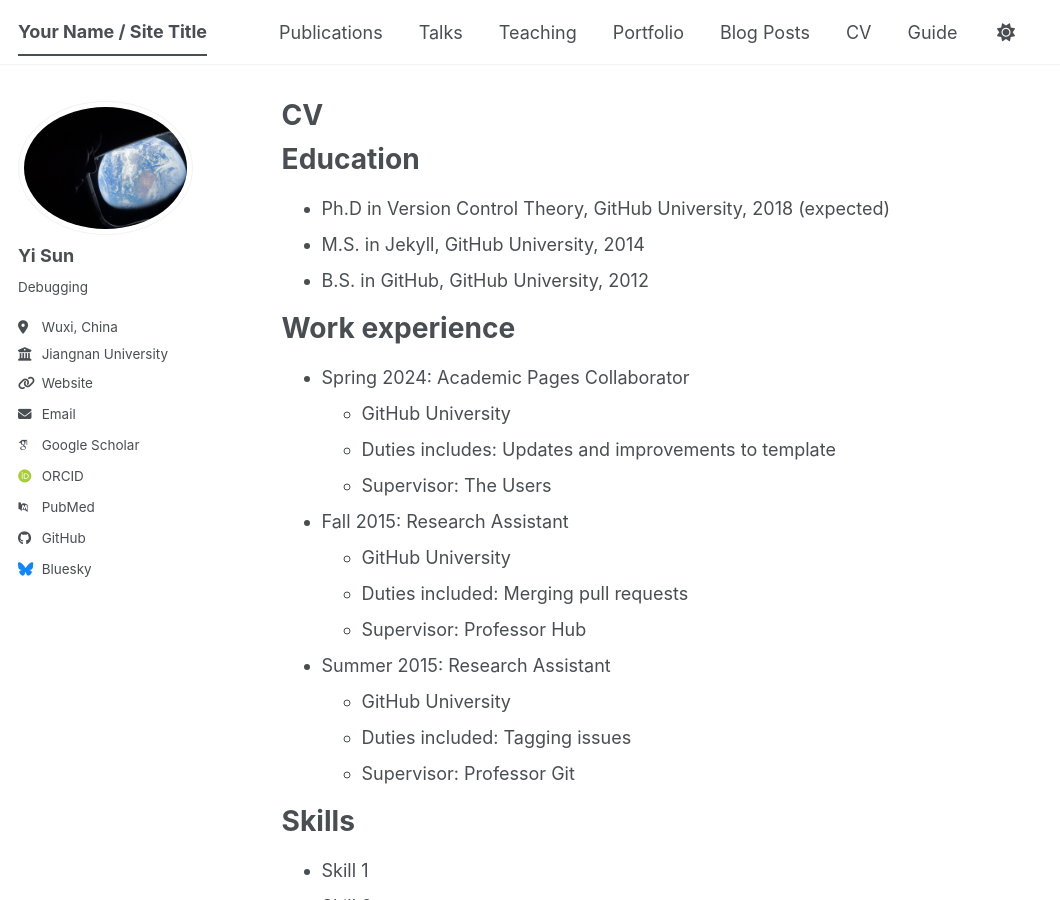
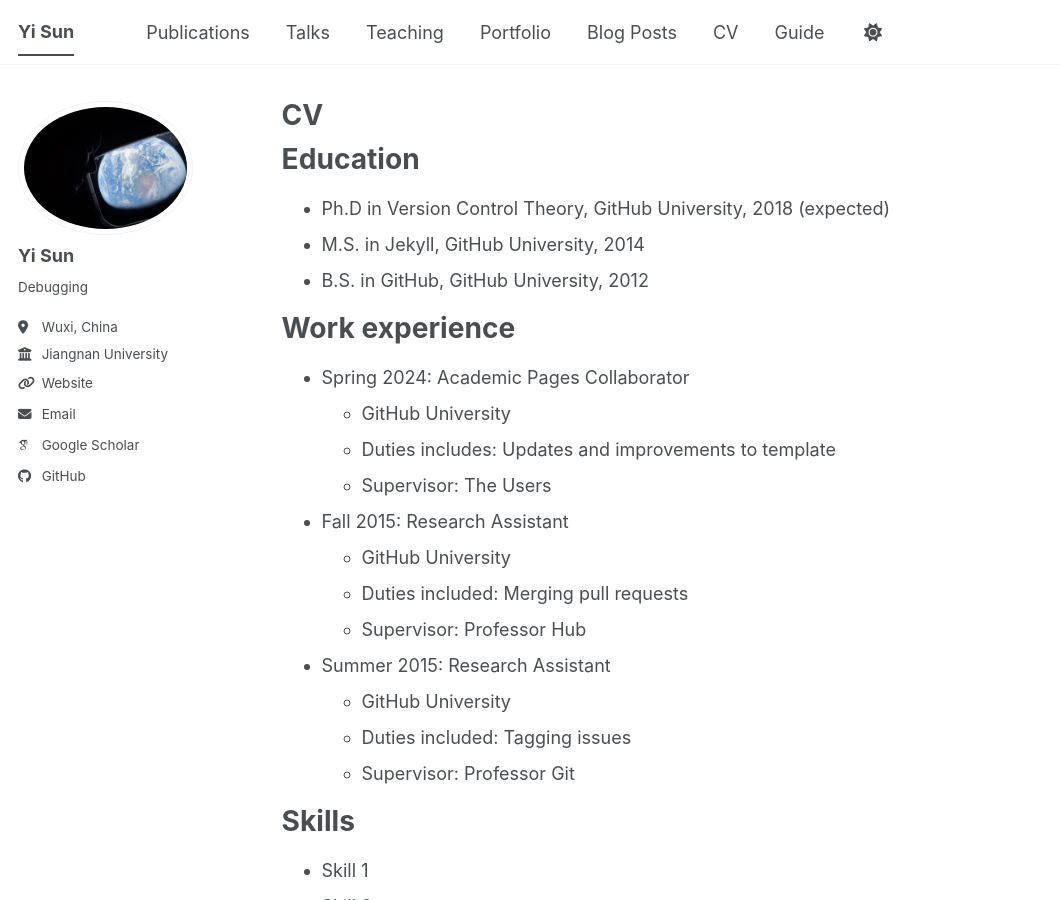
Before and after one commit to issunsun1/SunnyY, a Jekyll site: the page built from _pages/cv.md, in a window 1280 px wide and 900 px high. Shown: the whole window, without its empty margins (0-1060 px from the left). Built offline with Jekyll 4.4.1, drawn with Linux system fonts in a browser that asks for light colours; some web fonts are replaced; a script bundle is joined from its source files by our own code; library files that are not in the unit come from our copies; some of the changed lines change nothing that is shown.

Commit message:
Update _config.yml

```diff
--- a/_config.yml
+++ b/_config.yml
@@ -9,14 +9,14 @@
 # Basic Site Settings
 locale                   : "en-US"
 site_theme               : "default" # The available themes options are "default", "air", "sunrise", "mint", "dirt" and "contrast"
-title                    : "Your Name / Site Title"
+title                    : "Yi Sun"
 title_separator          : "-"
-name                     : &name "Your Name"
-description              : &description "Your Name's academic portfolio"   # Update this with a general description of your site, this is the default if not overridden by a page
-url                      : https://academicpages.github.io # The base hostname & protocol for your site e.g. "https://[your GitHub username].github.io",
+name                     : &name "Yi Sun"
+description              : &description "Yi Sun's academic portfolio"   # Update this with a general description of your site, this is the default if not overridden by a page
+url                      : "https://issunsun1.github.io" # The base hostname & protocol for your site e.g. "https://[your GitHub username].github.io",
                                                            # or if you already have some other page hosted on Github then use "https://[your GitHub username].github.io/[Your Repo Name]"
-baseurl                  : "" # the subpath of your site, e.g. "/blog"
-repository               : "academicpages/academicpages.github.io"
+baseurl                  : "/SunnyY" # the subpath of your site, e.g. "/blog"
+repository               : "issunsun1/SunnyY"
 
 # Site Author - The following control what appear as part of the author content on the side bar.
 #               If a field is blank the icon and link will not appear, otherwise it will be shown.
@@ -38,10 +38,10 @@
   googlescholar    : "https://scholar.google.com/citations?user=PS_CX0AAAAAJ"
   inspire-hep      : # URL
   impactstory      : # URL
-  orcid            : "https://orcid.org/yourorcidurl"
+  orcid            : # URL
   semantic         : # URL
   ssrn             : # URL
-  pubmed           : "https://www.ncbi.nlm.nih.gov/pubmed/?term=john+snow"
+  pubmed           : # URL
   researchgate     : # URL
   scopus           : # URL
   zotero           : # URL
@@ -51,13 +51,13 @@
   bitbucket        : # Username - Update with your username on the site
   codepen          : # Username
   dribbble         : # Username
-  github           : "academicpages"
+  github           : "issunsun1"
   kaggle           : # Username
   stackoverflow    : # User number or user number and name (i.e., use "1" or "1/jeff-atwood")
 
   # Social media
   artstation       : # Username
-  bluesky          : "bsky.app" # Replace this with you Bluesky username
+  bluesky          : # Replace this with you Bluesky username
   facebook         : # Username
   flickr           : # Username
   foursquare       : # Username
```
